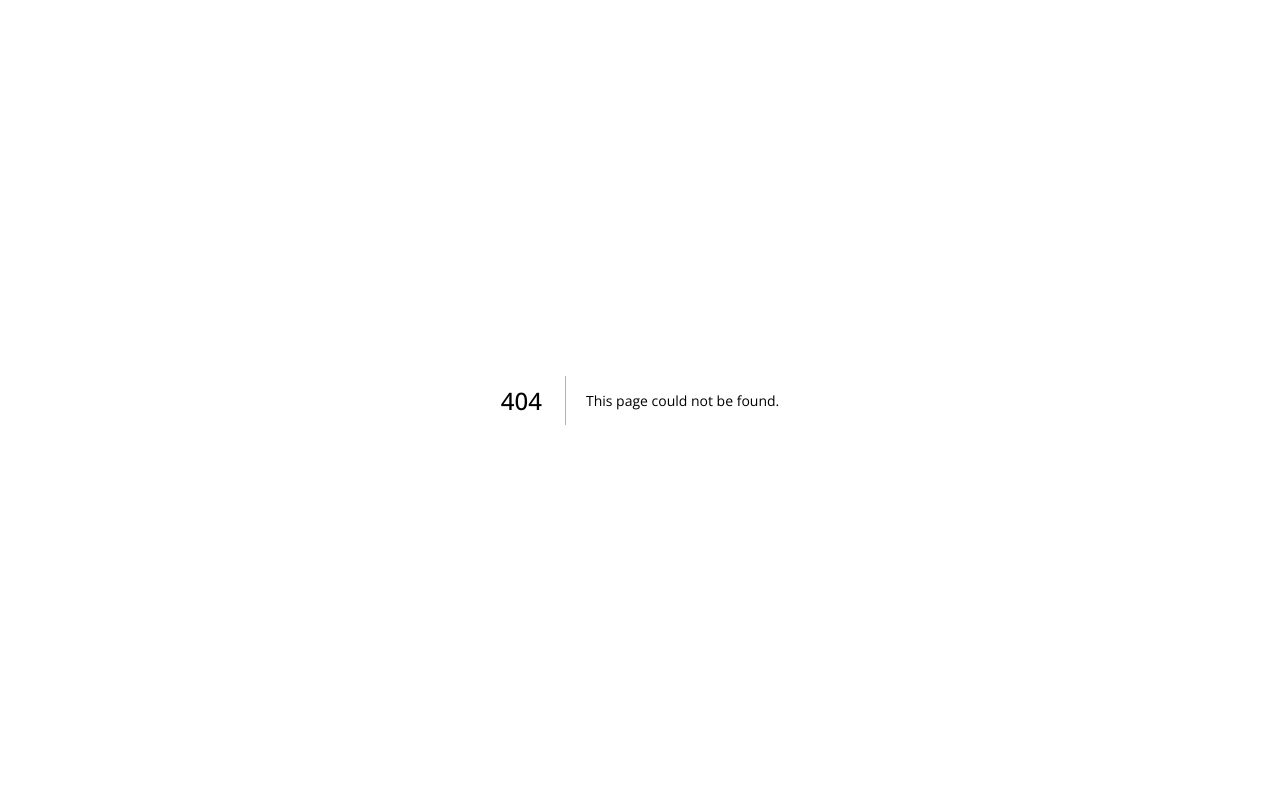
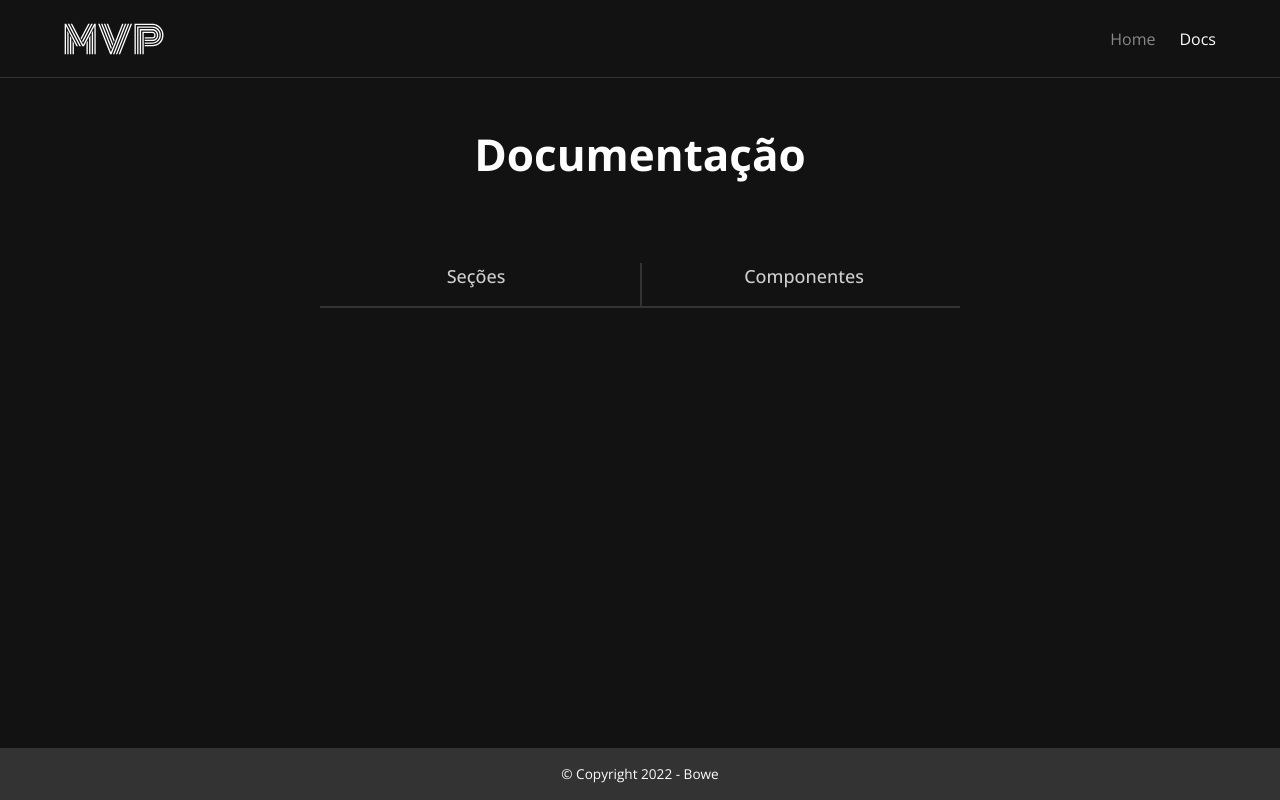
Before and after one commit to bowe-td/modelo-bowe, a Next.js app: page /docs in a window 1280 px wide. Before the commit this address had no page. Built offline with nearby package versions, Linux system fonts and the light colour scheme.

Commit message:
add: heading and images structure

```diff
--- /dev/null
+++ b/pages/docs.jsx
@@ -0,0 +1,8 @@
+import React from "react";
+import DocsScreen from "../src/screens/DocsScreen";
+
+const Docs = () => {
+    return <DocsScreen />;
+};
+
+export default Docs;
--- /dev/null
+++ b/src/components/Heading/index.jsx
@@ -0,0 +1,12 @@
+import React from "react";
+import { Styles } from "./styles";
+
+const Heading = ({ children, as, ...props }) => {
+    return (
+        <Styles as={as} {...props}>
+            {children}
+        </Styles>
+    );
+};
+
+export default Heading;
--- a/src/components/patterns/Header/index.jsx
+++ b/src/components/patterns/Header/index.jsx
@@ -4,6 +4,7 @@ import Container from "../../Container";
 import { Content, LinkWrapper, Wrapper } from "./styles";
 import { headerLinks } from "../../../common/headerLinks";
 import { useRouter } from "next/router";
+import Image from "next/image";
 
 const Header = () => {
     const router = useRouter();
@@ -12,7 +13,12 @@ const Header = () => {
         <Wrapper>
             <Container>
                 <Content>
-                    <div className="logo">logo</div>
+                    <Image
+                        src="/images/logo.svg"
+                        width={100}
+                        height={45}
+                        alt=""
+                    />
                     <nav>
                         {headerLinks.map((link) => (
                             <LinkWrapper
--- a/src/theme/theme.jsx
+++ b/src/theme/theme.jsx
@@ -2,6 +2,9 @@ export const theme = {
     colors: {
         dark: "#121212",
         light: "#fdfdfd",
+        accentFirst: "#00DFD8",
+        accentSecond: "#FF0080",
+        accentThird: "#F9CB28",
     },
 
     containerWidth: "80em",
```
Also changed, not shown: public/images/logo.svg (added).
